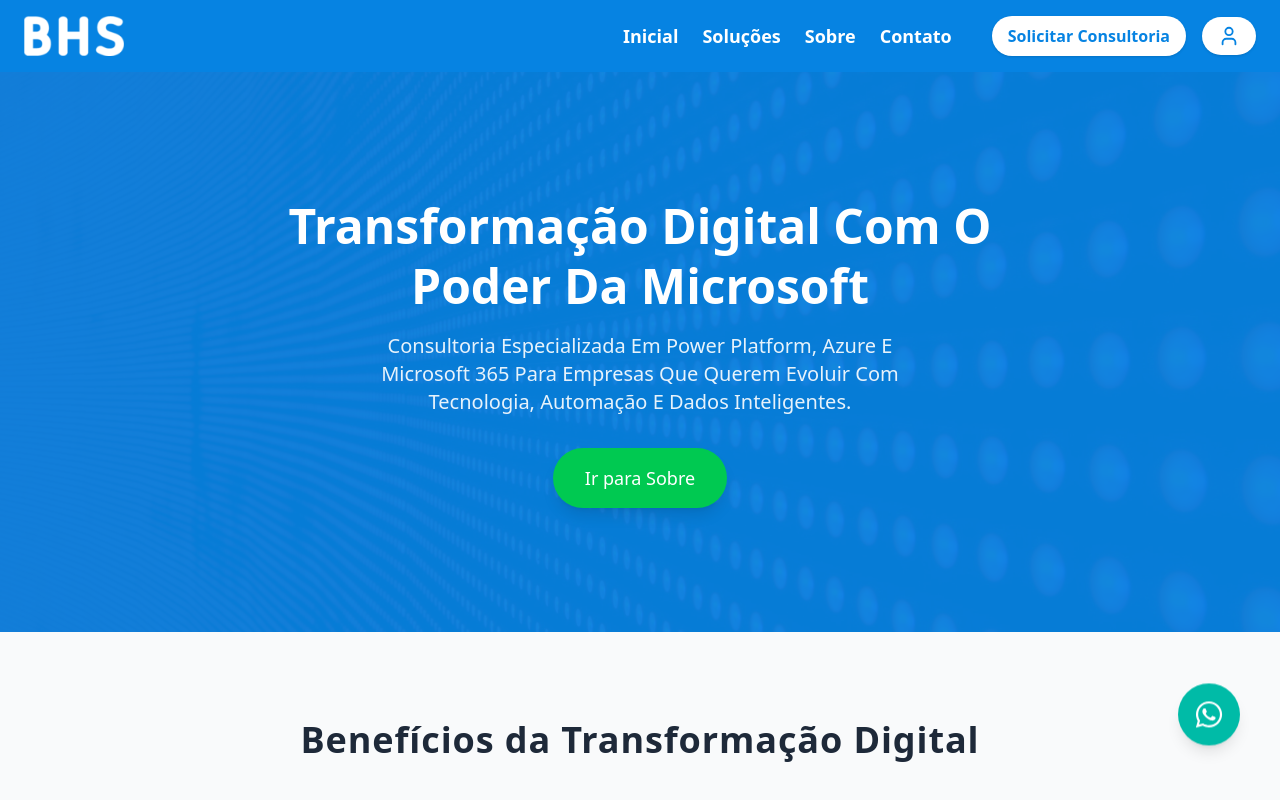
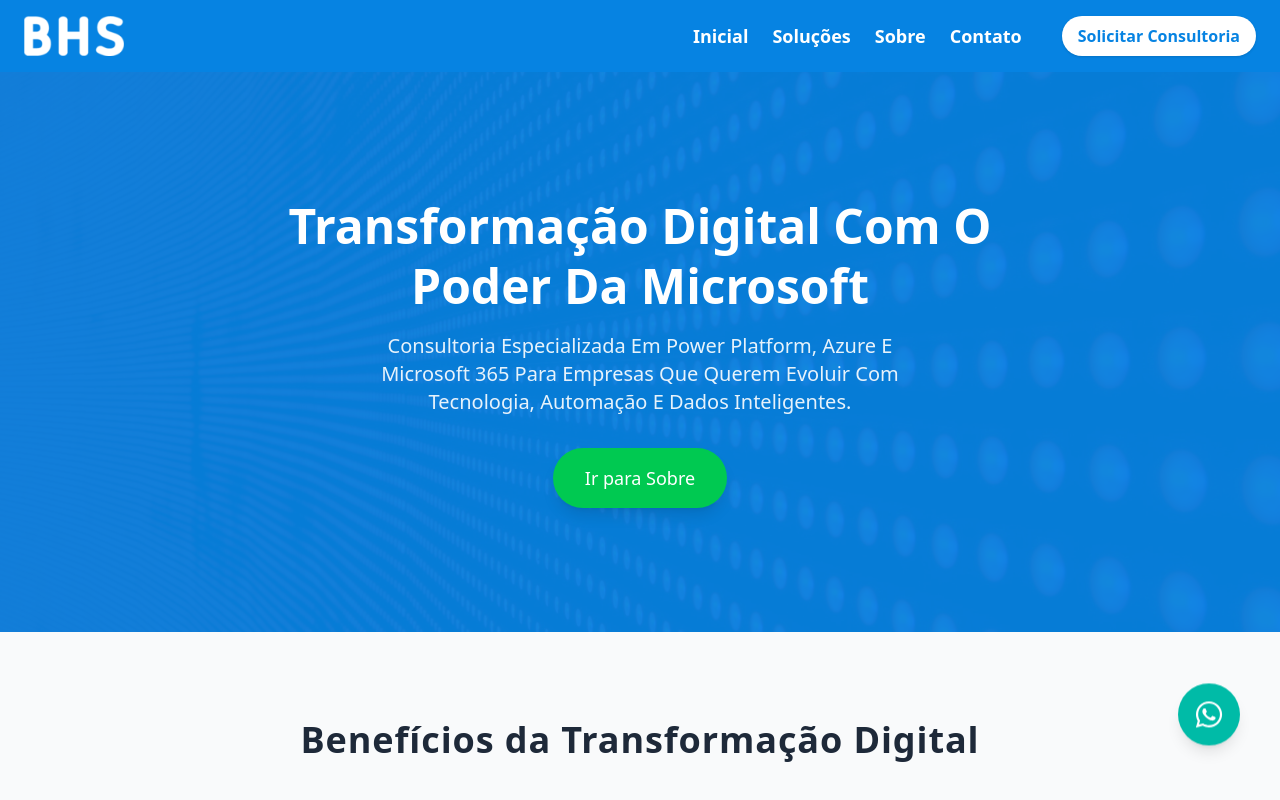
Before and after one commit to reginaldogomes/bhs-site-app, a Next.js app: page / in a window 1280 px wide. Shown: the top 800 px of the page. Built offline with nearby package versions, Linux system fonts and the light colour scheme.

Commit message:
fix: comment out login link in Header and update contact link in Navbar

```diff
--- a/src/components/Header.tsx
+++ b/src/components/Header.tsx
@@ -25,7 +25,7 @@
       <div className="flex items-center gap-4">
         <Navbar />
 
-        {!isLoggedIn ? (
+        {/* {!isLoggedIn ? (
           <Link
             href="/login"
             className="flex items-center gap-2 bg-white text-primary px-4 py-2 rounded-full font-medium shadow hover:bg-gray-100 transition"
@@ -77,7 +77,7 @@
               </div>
             )}
           </div>
-        )}
+        )} */}
       </div>
     </header>
   );
--- a/src/components/NavBar.tsx
+++ b/src/components/NavBar.tsx
@@ -35,7 +35,7 @@
           ))}
         </ul>
         <Link
-          href="/especialista"
+          href="/contact"
           className="ml-4 bg-white text-primary font-semibold px-4 py-2 rounded-full shadow hover:bg-gray-100 transition"
         >
           Solicitar Consultoria
```
